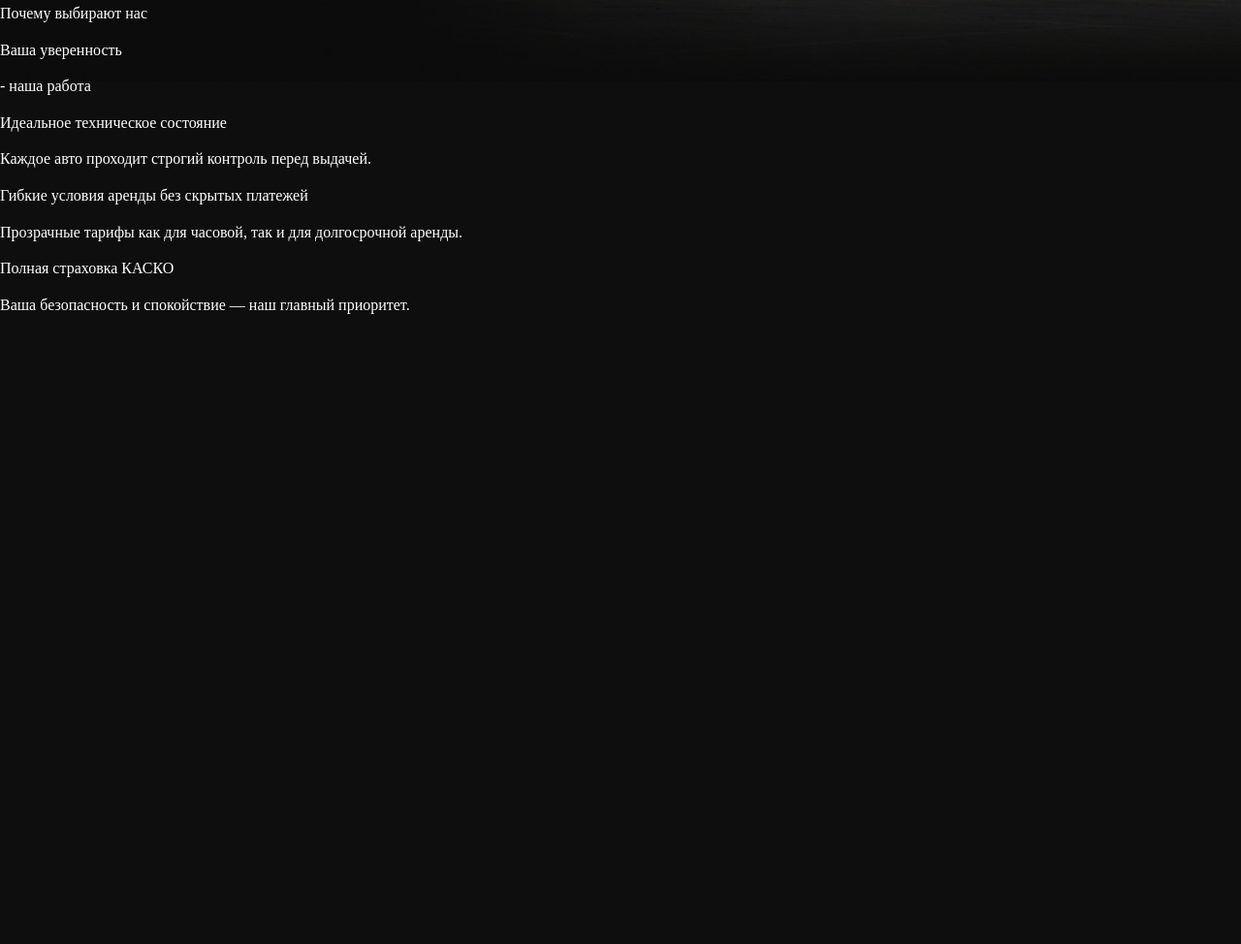
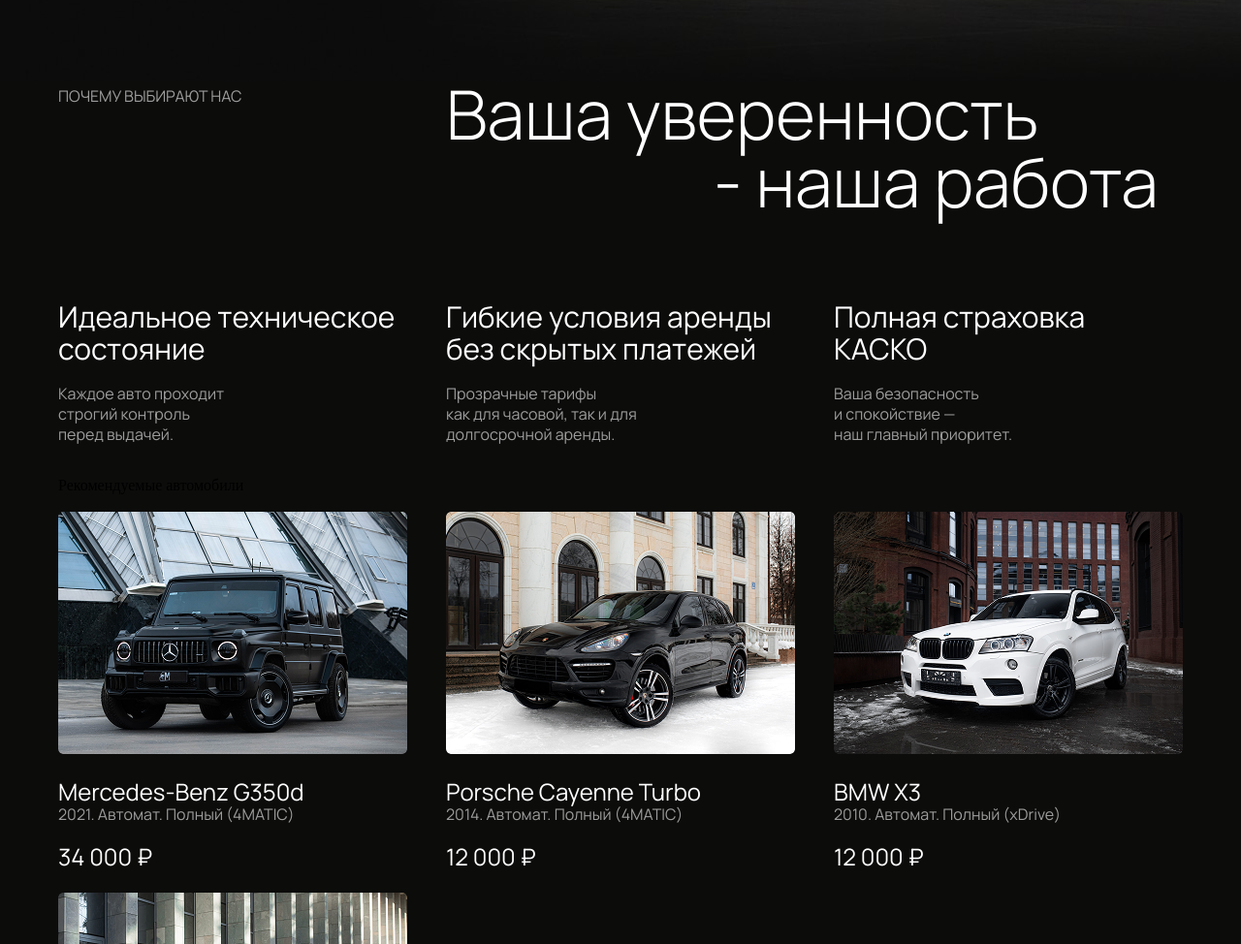
Before and after one commit to MotiProgrammistik/praktika-2026-11-09--2026-12-25, a plain HTML site: page phoenix-drive.ru/index.html in a window 1280 px wide. Shown: the part 629-1603 px from the top of the page at 97% size. Before the commit the page ends 977 px from the top, so only its background shows below. Drawn offline with Linux system fonts and the light colour scheme.

Commit message:
Update Phoenix Drive sections and car cards

```diff
--- a/phoenix-drive.ru/index.html
+++ b/phoenix-drive.ru/index.html
@@ -16,11 +16,9 @@
                 <a href="#">Контакты</a>
                 <a href="#">Блог</a>
             </nav>
-
             <a class="brand" href="#" aria-label="Феникс Авто — главная">
                 <img src="./images/logo-header.png" alt="">
             </a>
-
             <div class="header-contacts" id="contacts">
                 <div class="phone">
                     <img class="phone-icon" src="./images/icon-phone.svg" alt="">
@@ -53,12 +51,14 @@
                 </button>
             </div>
         </section>
-        <section class="blok1">
+        </div>
+    </div>
+    <section class="blok1">
             <div class="name-blok1">
                 <p class="text-name-blok1">Почему выбирают нас</p>
                 <p class="text1-name-blok1">Ваша уверенность</p>
             </div>
-            <p class="text1-name-blok1">- наша работа</p>
+            <p class="text1-name-blok11">- наша работа</p>
             <section class="conditions">
                 <div class="blok1-condition">
                     <p class="name-1blok-condition">Идеальное техническое состояние</p>
@@ -72,10 +72,50 @@
                     <p class="name-3blok-condition">Полная страховка КАСКО</p>
                     <p class="text-3blok-condition">Ваша безопасность и спокойствие — наш главный приоритет.</p>
                 </div>
-            </section>
-
+    </section>
+    <section class="blok2">
+        <p class="name-blok2">Рекомендуемые автомобили</p>
+        <section class="cards1-blok2">
+            <div class="card1-blok2">
+                <img src="./images/Rectangle 913.png" alt="" class="img-card-blok2">
+                <p class="name-text-card-blok2">Mercedes-Benz G350d</p>
+                <p class="name2-text-card-blok2">2021. Автомат. Полный (4MATIC)</p>
+                <p class="buy-text-blok2">34 000 ₽</p>
+            </div>
+            <div class="card2-blok2">
+                <img src="./images/Rectangle 914.png" alt="" class="img-card-blok2">
+                <p class="name-text-card-blok2">Porsche Cayenne Turbo</p>
+                <p class="name2-text-card-blok2">2014. Автомат. Полный (4MATIC)</p>
+                <p class="buy-text-blok2">12 000 ₽</p>
+            </div>
+            <div class="card3-blok2">
+                <img src="./images/Rectangle 915.png" alt="" class="img-card-blok2">
+                <p class="name-text-card-blok2">BMW X3</p>
+                <p class="name2-text-card-blok2">2010. Автомат. Полный (xDrive)</p>
+                <p class="buy-text-blok2">12 000 ₽</p>
             </div>
         </section>
-    </div>
+        <!-- TODO: Заполнить названия, характеристики и цены во втором ряду карточек. -->
+        <section class="cards2-blok2">
+            <div class="card1-blok2">
+                <img src="./images/Rectangle 913-1.png" alt="" class="img-card-blok2">
+                <p class=""></p>
+                <p class=""></p>
+                <p class="buy-text-blok2"></p>
+            </div>
+            <div class="card2-blok2">
+                <img src="./images/Rectangle 914-1.png" alt="" class="img-card-blok2">
+                <p class=""></p>
+                <p class=""></p>
+                <p class="buy-text-blok2"></p>
+            </div>
+            <div class="card3-blok2">
+                <img src="./images/Rectangle 915-1.png" alt="" class="img-card-blok2">
+                <p class=""></p>
+                <p class=""></p>
+                <p class="buy-text-blok2"></p>
+            </div>
+        </section>
+    </section>
 </body>
 </html>
--- a/phoenix-drive.ru/style.css
+++ b/phoenix-drive.ru/style.css
@@ -20,16 +20,17 @@
 
 body {
     margin: 0;
-    background-color: #0e0e0e;
+    background-color: #0C0C0B;
     line-height: 1.35;
 }
 .header-banner{
-    margin: 0;
+    margin: auto;
     padding: 0;
     width: 1400px;
     height: 713px;
     color: #ffffff;
     background-image: url("./images/banner.jpg");
+    margin-bottom: 0px;
 }
 .site-header {
     width: 90%;
@@ -140,7 +141,7 @@ body {
     margin-left: 120px;
     width: 576px;
     height: 390px;
-    margin-bottom: 0;
+
 }
 .name-banner{
     color: #ffffff;
@@ -227,7 +228,180 @@ body {
 }
 
 .blok1{
-    margin-top: 91px;
+    top: 91px;
+    margin: auto;
     width: 1160px;
     height: 345px;
 }
+.name-blok1{
+    display: flex;
+}
+.text-name-blok1{
+    margin: 0;
+    margin-top: 5px;
+    width: 190px;
+    height: 21px;
+    font-family: "Manrope-Regular";
+    font-style: normal;
+    font-weight: 400;
+    font-size: 16px;
+    line-height: 130%;
+    text-transform: uppercase; /*верхний регистр*/
+    color: rgba(255, 255, 255, 0.6);
+}
+.text1-name-blok1{
+    margin: 0;
+    margin-left: 210px;
+    width: 612px;
+    height: 66px;
+    font-family: "Manrope-Light";
+    font-style: normal;
+    font-weight: 300;
+    font-size: 70px;
+    line-height: 95%;
+    color: #FFFFFF;
+}
+.text1-name-blok11{
+    width: 484px;
+    height: 66px;
+    margin-top: 4px;
+    margin-left: 676px;
+    margin-bottom: 0px;
+    font-family: "Manrope-Light";
+    font-style: normal;
+    font-weight: 300;
+    font-size: 70px;
+    line-height: 95%;
+    color: #FFFFFF;
+}
+.conditions{
+    margin-top: 60px;
+    display: flex;
+    gap: 40px;
+    color: #FFFFFF;
+}
+.cards1-blok2{
+    display: flex;
+    gap: 40px;
+}
+.name-1blok-condition{
+    margin-bottom: 0px;
+    width: 360px;
+    font-family: "Manrope-Regular";
+    font-style: normal;
+    font-weight: 400;
+    font-size: 30px;
+    line-height: 110%;
+    color: #FFFFFF;
+}
+.name-2blok-condition{
+    margin-bottom: 0px;
+    width: 360px;
+    font-family: "Manrope-Regular";
+    font-style: normal;
+    font-weight: 400;
+    font-size: 30px;
+    line-height: 110%;
+    color: #FFFFFF;
+}
+.name-3blok-condition{
+    margin-bottom: 0px;
+    width: 360px;
+    font-family: "Manrope-Regular";
+    font-style: normal;
+    font-weight: 400;
+    font-size: 30px;
+    line-height: 110%;
+    color: #FFFFFF;
+}
+.text-1blok-condition{
+    margin-top: 20px;
+    width: 200px;
+    font-family: "Manrope-Regular";
+    font-style: normal;
+    font-weight: 400;
+    font-size: 16px;
+    line-height: 130%;
+    color: rgba(255, 255, 255, 0.6);
+}
+.text-2blok-condition{
+    margin-top: 20px;
+    width: 200px;
+    font-family: "Manrope-Regular";
+    font-style: normal;
+    font-weight: 400;
+    font-size: 16px;
+    line-height: 130%;
+    color: rgba(255, 255, 255, 0.6);
+}
+.text-3blok-condition{
+    margin-top: 20px;
+    width: 200px;
+    font-family: "Manrope-Regular";
+    font-style: normal;
+    font-weight: 400;
+    font-size: 16px;
+    line-height: 130%;
+    color: rgba(255, 255, 255, 0.6);
+}
+
+/* TODO: Завершить стили блока рекомендуемых автомобилей. */
+.img-card-blok2{
+    width: 360px;
+    height: 250px;
+    border-radius: 5px;
+}
+.name-text-card-blok2{
+    margin: 0;
+    width: 360px;
+    margin-top: 20px;
+    font-family: "Manrope-Regular";
+    font-weight: 400;
+    font-size: 24px;
+    line-height: 110%;
+    color: #FFFFFF;
+}
+.name2-text-card-blok2{
+    margin-top: 10px;
+    margin: 0;
+    color: rgba(255, 255, 255, 0.6);
+    font-family: "Manrope-Regular";
+    width: 360px;
+    font-weight: 400;
+    font-size: 16px;
+    line-height: 130%;
+}
+.buy-text-blok2{
+    width: 360px;
+    margin-top: 20px;
+    font-family: "Manrope-Regular";
+    font-weight: 400;
+    font-size: 24px;
+    line-height: 110%;
+    color: #FFFFFF;
+}
+/*----------------------------------------------------------------*/
+.card1-blok2{
+    transition: transform 0.3s ease;
+    cursor: pointer;
+}
+.card1-blok2:hover {
+    transform: scale(1.02);
+}
+
+.card2-blok2{
+    transition: transform 0.3s ease;
+    cursor: pointer;
+}
+.card2-blok2:hover {
+    transform: scale(1.02);
+}
+
+.card3-blok2{
+    transition: transform 0.3s ease;
+    cursor: pointer;
+}
+.card3-blok2:hover {
+    transform: scale(1.02);
+}
+/*----------------------------------------------------------------*/
```
Also changed, not shown: phoenix-drive.ru/images/Rectangle 913-1.png (added), phoenix-drive.ru/images/Rectangle 913.png (added), phoenix-drive.ru/images/Rectangle 914-1.png (added), phoenix-drive.ru/images/Rectangle 914.png (added), phoenix-drive.ru/images/Rectangle 915-1.png (added), phoenix-drive.ru/images/Rectangle 915.png (added).
